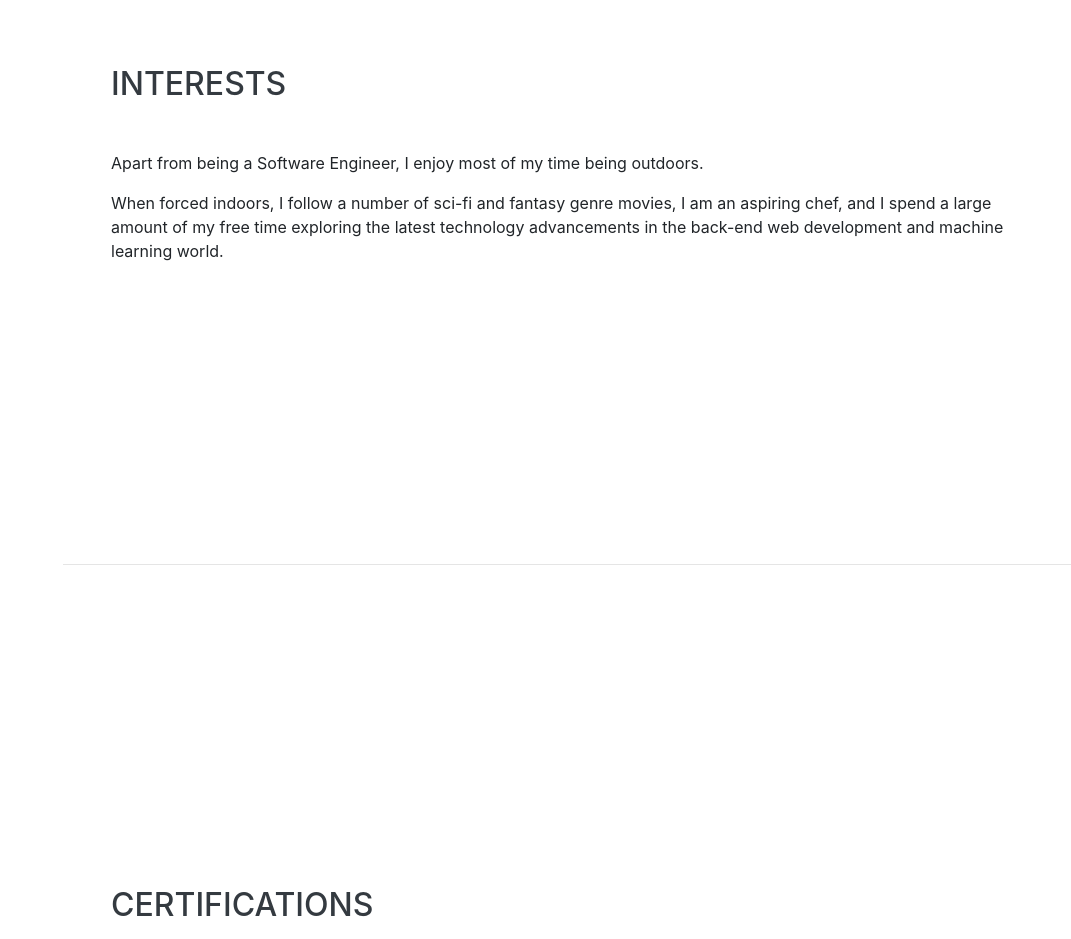
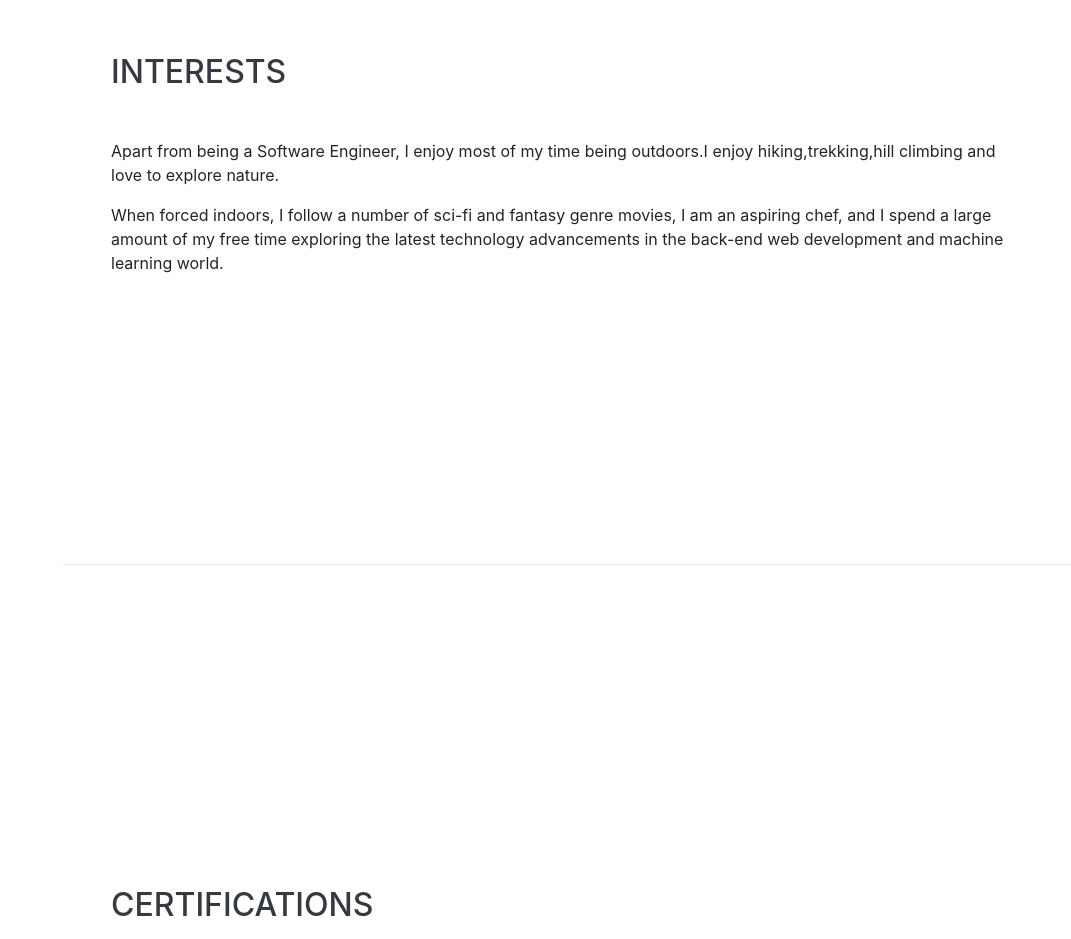
Before and after one commit to asif536/Resume, a website with bundled scripts: page index.html in a window 1280 px wide. Shown: the part 3440-4379 px from the top of the page, without its empty margins (209-1280 px from the left). Built offline with nearby package versions, Linux system fonts and the light colour scheme; a web font is replaced by a local one.

Commit message:
Update index.html

```diff
--- a/index.html
+++ b/index.html
@@ -215,7 +215,7 @@
     <section class="resume-section p-3 p-lg-5 d-flex align-items-center" id="interests">
       <div class="w-100">
         <h2 class="mb-5">Interests</h2>
-        <p>Apart from being a Software Engineer, I enjoy most of my time being outdoors.</p>
+        <p>Apart from being a Software Engineer, I enjoy most of my time being outdoors.I enjoy hiking,trekking,hill climbing and love to explore nature.</p>
         <p class="mb-0">When forced indoors, I follow a number of sci-fi and fantasy genre movies, I am an aspiring chef, and I spend a large amount of my free time exploring the latest technology advancements in the back-end web development and machine learning world.</p>
       </div>
     </section>
```
